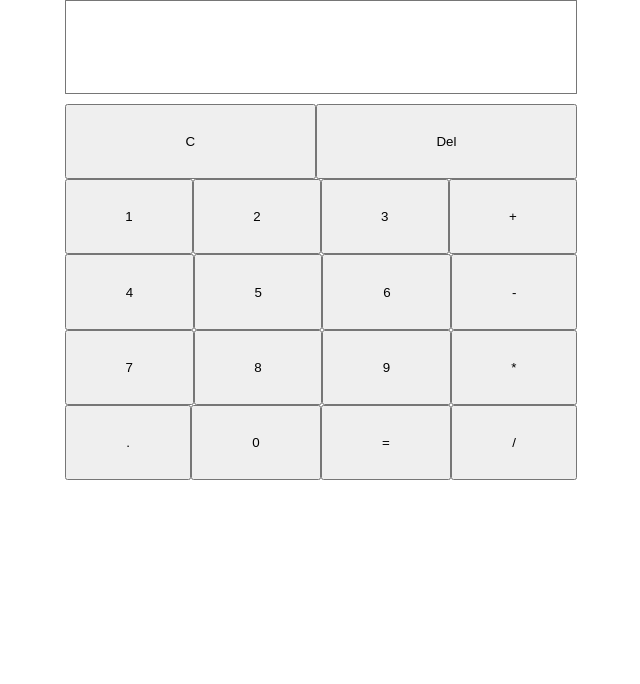
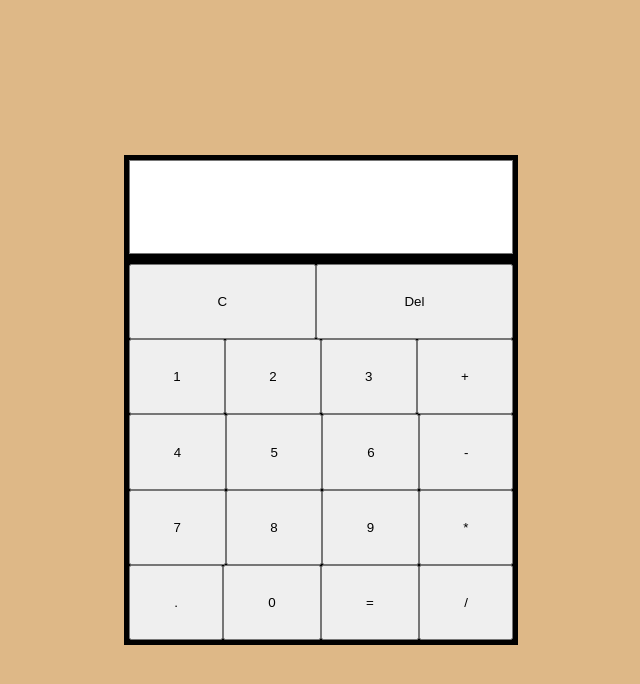
Before and after one commit to Mayn18/Basic-Calculator, a plain HTML site: page index.html in a window 1280 px wide. Shown: the whole page, without its empty margins (319-959 px from the left). Drawn offline with Linux system fonts and the light colour scheme.

```diff
--- a/index.html
+++ b/index.html
@@ -16,32 +16,32 @@
         </div>
         <div class="button-panel">
             <div class="function-buttons">
-                <button class="button-group button-function" id="btn-clr">C</button>
-                <button class="button-group button-function" id="btn-del">Del</button>
+                <button class="button-group function-buttons" id="btn-clr">C</button>
+                <button class="button-group function-buttons" id="btn-del">Del</button>
             </div>
             <div>
-                <button class="button-group" id="btn1">1</button>
-                <button class="button-group" id="btn2">2</button>
-                <button class="button-group" id="btn3">3</button>
-                <button class="button-group button-operator" id="btn-add">+</button>
+                <button class="button-group num-buttons" id="btn1">1</button>
+                <button class="button-group num-buttons" id="btn2">2</button>
+                <button class="button-group num-buttons" id="btn3">3</button>
+                <button class="button-group operator-buttons" id="btn-add">+</button>
             </div>
             <div>
-                <button class="button-group" id="btn4">4</button>
-                <button class="button-group" id="btn5">5</button>
-                <button class="button-group" id="btn6">6</button>
-                <button class="button-group button-operator" id="btn-minus">-</button>
+                <button class="button-group num-buttons" id="btn4">4</button>
+                <button class="button-group num-buttons" id="btn5">5</button>
+                <button class="button-group num-buttons" id="btn6">6</button>
+                <button class="button-group operator-buttons" id="btn-minus">-</button>
             </div>
             <div>
-                <button class="button-group" id="btn7">7</button>
-                <button class="button-group" id="btn8">8</button>
-                <button class="button-group" id="btn9">9</button>
-                <button class="button-group button-operator" id="btn-multiply">*</button>
+                <button class="button-group num-buttons" id="btn7">7</button>
+                <button class="button-group num-buttons" id="btn8">8</button>
+                <button class="button-group num-buttons" id="btn9">9</button>
+                <button class="button-group operator-buttons" id="btn-multiply">*</button>
             </div>
             <div>
-                <button class="button-group button-operator" id="btn-decimal">.</button>
-                <button class="button-group" id="btn0">0</button>
-                <button class="button-group button-operator" id="btn-equals">=</button>
-                <button class="button-group button-operator" id="btn-divide">/</button>
+                <button class="button-group operator-buttons" id="btn-decimal">.</button>
+                <button class="button-group num-buttons" id="btn0">0</button>
+                <button class="button-group operator-buttons" id="btn-equals">=</button>
+                <button class="button-group operator-buttons" id="btn-divide">/</button>
             </div>
         </div>
     </div>
--- a/script.js
+++ b/script.js
@@ -1,4 +1,9 @@
 const input = document.querySelector("#text-field");
+const numberButtons = document.querySelectorAll(".num-buttons");
+const operatorButtons = document.querySelectorAll(".operator-buttons");
+const functionButtons = document.querySelectorAll(".function-buttons");
+
+console.log(numberButtons, operatorButtons, functionButtons);
 
 input.addEventListener("keydown", (event) => {
     if(event.key === "Enter"){
@@ -7,3 +12,5 @@
     }
 }
 );
+
+calculate(){}
--- a/style.css
+++ b/style.css
@@ -4,20 +4,24 @@
 }
 
 body{
-    height: 100%;
+    height: 100vh;
     width: 100%;
     display: flex;
     justify-content: center;
+    align-items: center;
+    background-color: burlywood;
 }
 
 .main{
     display: flex;
     height: 60vh;
-    width: 40vw;
+    width: 30vw;
     gap: 10px;
     flex-direction: column;
     justify-content: center;
     align-items: center;
+    border: 5px solid black;
+    background-color: black;
 }
 
 .button-panel{
```
Also changed, not shown: 1 other file.
